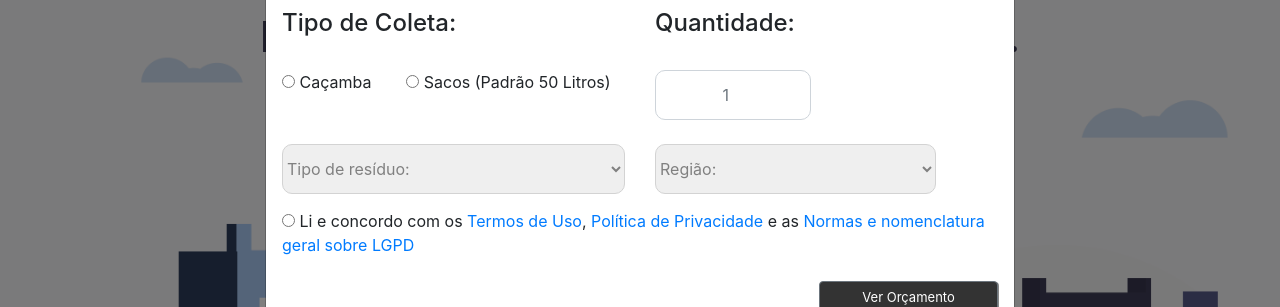
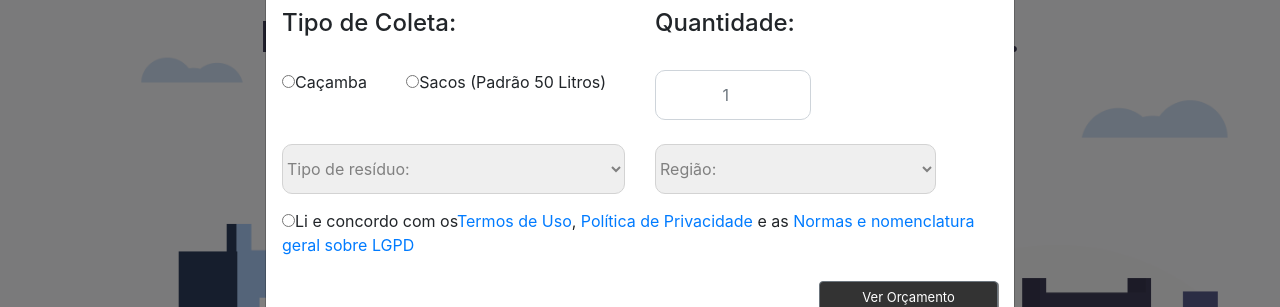
Before and after one commit to aceleradora-TW/descarte-certo, a React (Create React App) app in the folder frontend/: page /#/ in a window 1280 px wide. Both pictures are taken after a click on the button "Orçamento Rápido". Shown: the part 263-570 px from the top of the page. Built offline with nearby package versions, Linux system fonts and the light colour scheme.

Commit message:
@narukaioh / remove warnings

```diff
--- a/frontend/src/components/Modal/Modal.js
+++ b/frontend/src/components/Modal/Modal.js
@@ -66,7 +66,6 @@ function Modal(props) {
 
   let fieldText = false;
   let fieldTextFloor = false;
-  let fieldTextQuantity = false;
   let radioMeasure = true;
 
   const onSubmit = (values, { setSubmitting, resetForm }) => {
@@ -293,7 +292,7 @@ function Modal(props) {
                         value="Caçambas"
                         onClick={radioTrueMeasure(values.residueMeasure)}
                       />
-                      <a> Caçamba</a>
+                      Caçamba
                     </Label>
                   </FormGroup>
                 </Col>
@@ -308,7 +307,7 @@ function Modal(props) {
                         value="Sacos"
                         onClick={radioTrueMeasure(values.residueMeasure)}
                       />
-                      <a> Sacos (Padrão 50 Litros)</a>
+                      Sacos (Padrão 50 Litros)
                     </Label>
                   </FormGroup>
                 </Col>
@@ -401,23 +400,23 @@ function Modal(props) {
                         name="checkedTerms"
                         value="Termos"
                       />
-                      <a> Li e concordo com os </a>{' '}
+                      Li e concordo com os
                       <a
-                        target="_blank"
+                        target="_blank" rel="noopener noreferrer"
                         href="https://drive.google.com/file/d/1Wty-Il4oz36PuOWGeX35BWPTmGREShlE/view?usp=sharing"
                       >
                         Termos de Uso
                       </a>
                       ,{' '}
                       <a
-                        target="_blank"
+                        target="_blank" rel="noopener noreferrer"
                         href="https://drive.google.com/file/d/1bBGVCMWoQ7vtBpjMF1YWljt6p1GYY5E5/view?usp=sharing"
                       >
                         Política de Privacidade
                       </a>{' '}
                       e as{' '}
                       <a
-                        target="_blank"
+                        target="_blank" rel="noopener noreferrer"
                         href="https://drive.google.com/file/d/11Ao8wyvIDL1Yjus_Y8sZcaB-7Exau1wm/view?usp=sharing"
                       >
                         Normas e nomenclatura geral sobre LGPD
```
